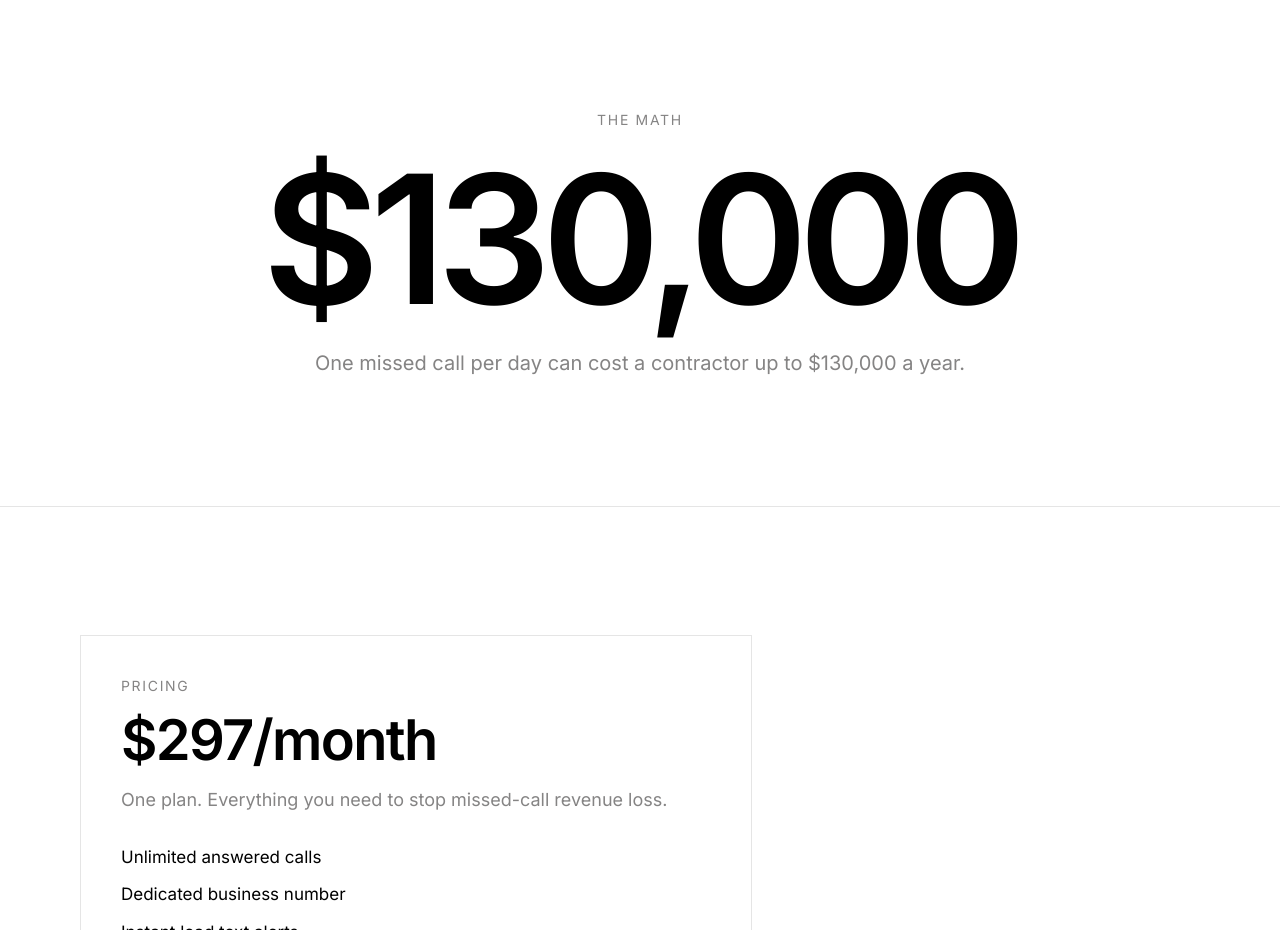
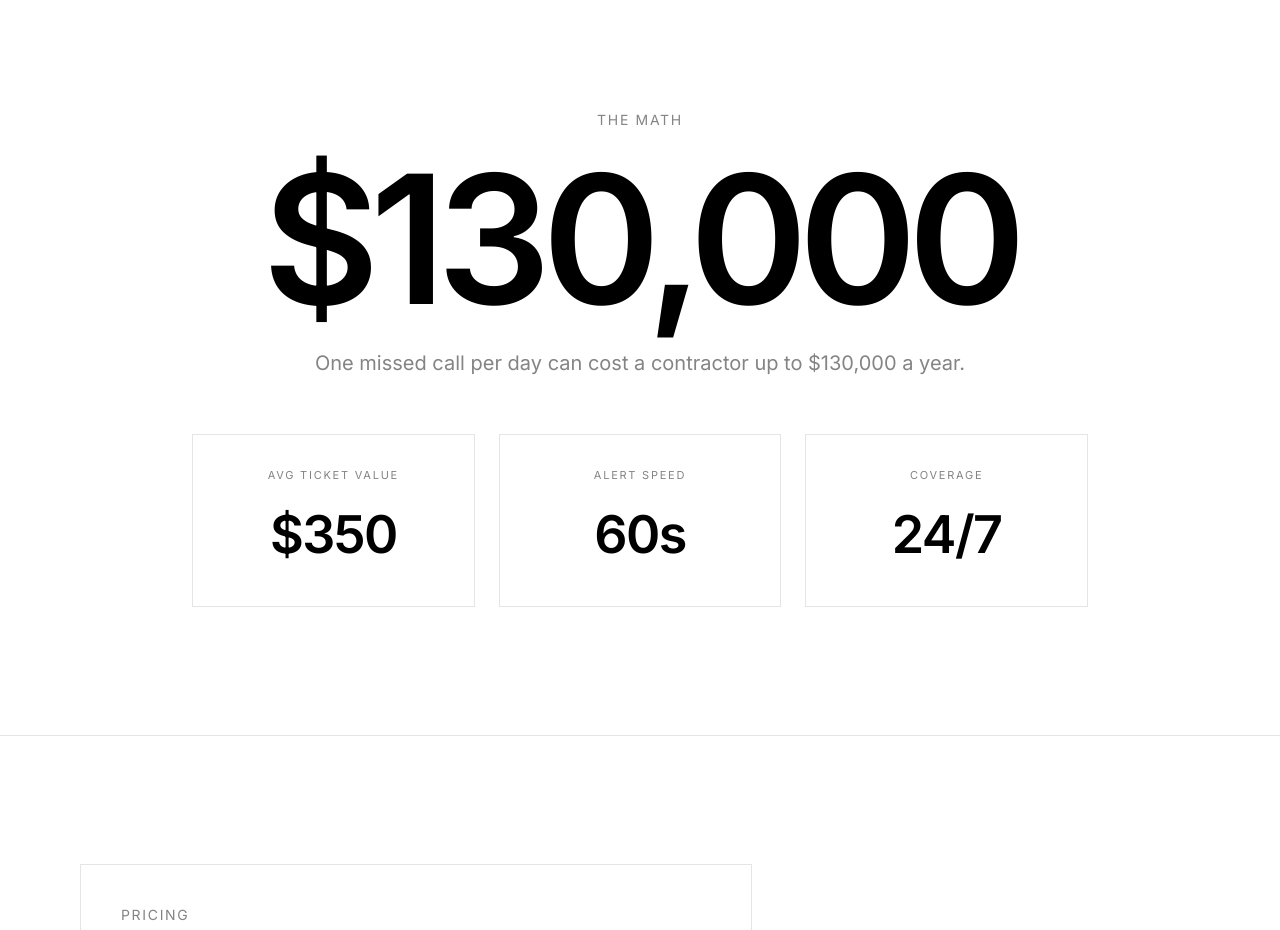
Before and after one commit to SteveMichael001/nevermiss, a Next.js app in the folder apps/web/: page / in a window 1280 px wide. Shown: the part 3460-4390 px from the top of the page. Built offline with nearby package versions, Linux system fonts and the light colour scheme.

Commit message:
Add animated CounterStat to math section

```diff
--- a/apps/web/app/page.tsx
+++ b/apps/web/app/page.tsx
@@ -1,6 +1,7 @@
 import Link from 'next/link'
 import { ClipboardList, MessageSquareText, PhoneCall } from 'lucide-react'
 import { ScrollReveal, StaggerContainer, StaggerItem } from '@/components/landing/ScrollReveal'
+import { CounterStat } from '@/components/landing/CounterStat'
 
 const LOGOS = ['RIDGELINE HVAC', 'ATLAS PLUMBING', 'NORTHSTAR ROOFING', 'PRIME ELECTRIC', 'FOUNDATION DRAINS', 'IRONWORK MECHANICAL']
 
@@ -200,11 +201,39 @@ export default function LandingPage() {
         <div className="landing-container text-center">
           <ScrollReveal>
             <p className="text-sm tracking-[0.12em] uppercase text-[var(--nm-gray)]">The math</p>
-            <p className="mt-6 text-[clamp(70px,14vw,180px)] tracking-[-0.05em] leading-[0.95] font-semibold">$130,000</p>
+            <p className="mt-6 text-[clamp(70px,14vw,180px)] tracking-[-0.05em] leading-[0.95] font-semibold">
+              <CounterStat end={130000} prefix="$" duration={2200} />
+            </p>
             <p className="mt-6 text-[18px] md:text-[20px] text-[var(--nm-gray)] max-w-3xl mx-auto leading-[1.5]">
               One missed call per day can cost a contractor up to $130,000 a year.
             </p>
           </ScrollReveal>
+          <StaggerContainer className="mt-14 grid grid-cols-1 md:grid-cols-3 gap-4 md:gap-6 max-w-4xl mx-auto" delayChildren={0.15}>
+            <StaggerItem>
+              <div className="border border-[var(--nm-border)] p-6 md:p-8">
+                <p className="text-[11px] tracking-[0.16em] uppercase text-[var(--nm-gray)]">Avg ticket value</p>
+                <p className="mt-3 text-[40px] md:text-[52px] tracking-[-0.03em] font-semibold">
+                  <CounterStat end={350} prefix="$" duration={1800} />
+                </p>
+              </div>
+            </StaggerItem>
+            <StaggerItem>
+              <div className="border border-[var(--nm-border)] p-6 md:p-8">
+                <p className="text-[11px] tracking-[0.16em] uppercase text-[var(--nm-gray)]">Alert speed</p>
+                <p className="mt-3 text-[40px] md:text-[52px] tracking-[-0.03em] font-semibold">
+                  <CounterStat end={60} suffix="s" duration={1400} />
+                </p>
+              </div>
+            </StaggerItem>
+            <StaggerItem>
+              <div className="border border-[var(--nm-border)] p-6 md:p-8">
+                <p className="text-[11px] tracking-[0.16em] uppercase text-[var(--nm-gray)]">Coverage</p>
+                <p className="mt-3 text-[40px] md:text-[52px] tracking-[-0.03em] font-semibold">
+                  24/<CounterStat end={7} duration={1000} />
+                </p>
+              </div>
+            </StaggerItem>
+          </StaggerContainer>
         </div>
       </section>
 
```
